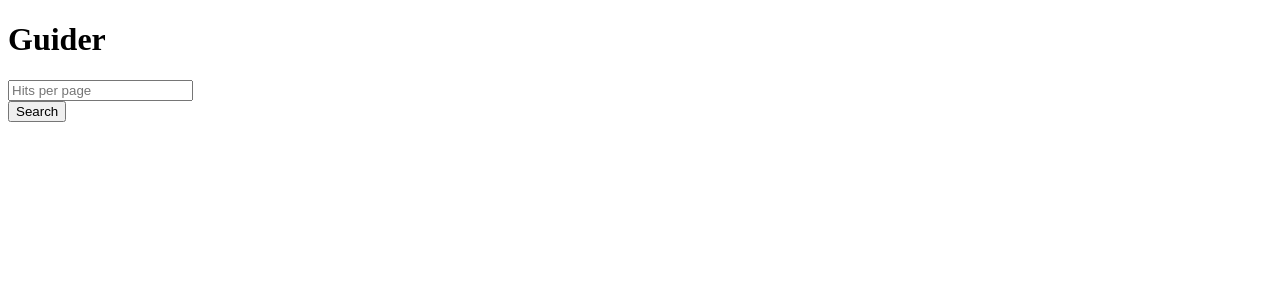
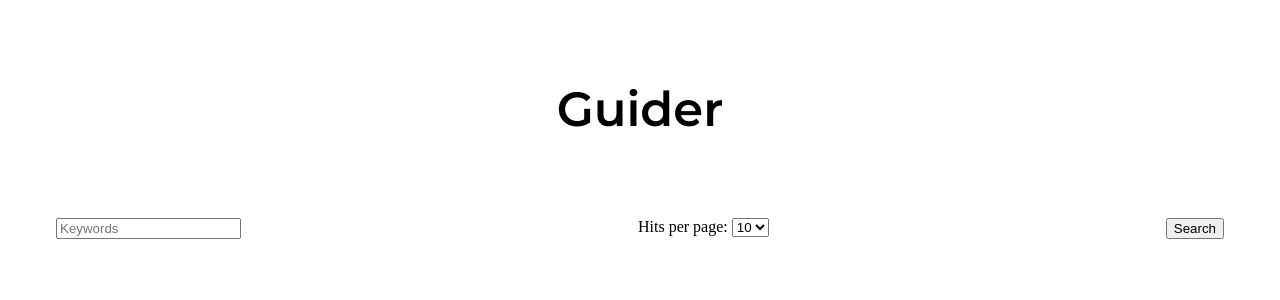
Before and after one commit to mahanmashoof/infocaption, a React (Create React App) app: page / in a window 1280 px wide. Shown: the top 300 px of the page. Built offline with nearby package versions, Linux system fonts and the light colour scheme.

Commit message:
search field pos ok

```diff
--- /dev/null
+++ b/src/App.css
@@ -0,0 +1,12 @@
+.search-fields {
+  margin: 1rem 3rem;
+  display: flex;
+  justify-content: space-between;
+}
+
+.heading {
+  text-align: center;
+  font-family: "Montserrat";
+  margin: 5rem;
+  font-size: 3rem;
+}
--- a/src/App.jsx
+++ b/src/App.jsx
@@ -1,15 +1,21 @@
 import { useState } from "react";
 import Card from "./Card";
+import "./App.css";
 
 function App() {
   const [hitsPerPage, setHitsPerPage] = useState(10);
+  const [freeSearch, setFreeSearch] = useState("");
   const [objArr, setObjArr] = useState([]);
 
   const handleHitsPerPage = (e) => {
-    setHitsPerPage(e.target.value);
+    setHitsPerPage(Number(e.target.value));
   };
 
-  const url = `https://support.infocaption.com/API/lucene/guidesearch?hitsPerPage=${hitsPerPage}`;
+  const handleFreeSearch = (e) => {
+    setFreeSearch(e.target.value);
+  };
+
+  const url = `https://support.infocaption.com/API/lucene/guidesearch?hitsPerPage=${hitsPerPage}&searchQuery=${freeSearch}`;
 
   const handleSearch = () => {
     fetch(url)
@@ -20,17 +26,36 @@ function App() {
       });
   };
 
+  console.log(hitsPerPage);
+
   return (
     <div className="App">
-      <h1>Guider</h1>
-      <form>
-        <input
-          type="number"
-          placeholder="Hits per page"
-          onChange={handleHitsPerPage}
-        />
-      </form>
-      <button onClick={handleSearch}>Search</button>
+      <h1 className="heading">Guider</h1>
+      <div className="search-fields">
+        <form>
+          <input
+            type="text"
+            placeholder="Keywords"
+            onChange={handleFreeSearch}
+          />
+        </form>
+        <form>
+          <label htmlFor="hits-select">Hits per page: </label>
+          <select
+            onChange={handleHitsPerPage}
+            defaultValue="10"
+            id="hits-select"
+          >
+            <option value="5">5</option>
+            <option value="10">10</option>
+            <option value="15">15</option>
+            <option value="20">20</option>
+            <option value="25">25</option>
+            <option value="30">30</option>
+          </select>
+        </form>
+        <button onClick={handleSearch}>Search</button>
+      </div>
       {objArr.length > 0 &&
         objArr.map((obj, i) => (
           <Card
```
